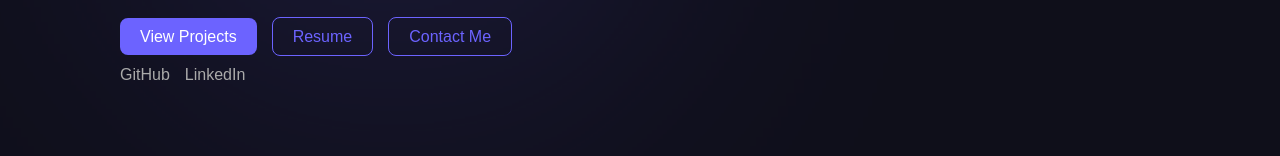
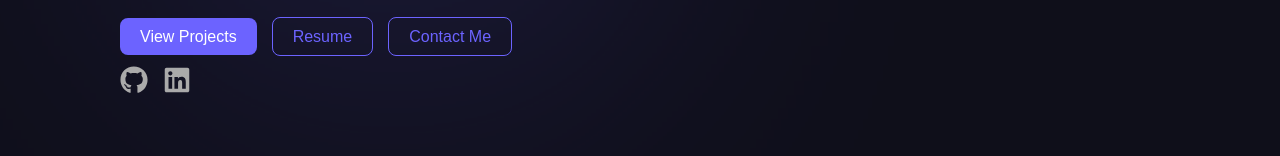
Before and after one commit to amanrai1235/Portfolio, a React (Vite) app in the folder my-app/: page / in a window 1280 px wide. Shown: the part 628-784 px from the top of the page. Built offline with nearby package versions, Linux system fonts and the light colour scheme.

Commit message:
all done

```diff
--- a/my-app/package.json
+++ b/my-app/package.json
@@ -11,7 +11,8 @@
   },
   "dependencies": {
     "react": "^19.2.4",
-    "react-dom": "^19.2.4"
+    "react-dom": "^19.2.4",
+    "react-icons": "^5.7.0"
   },
   "devDependencies": {
     "@babel/core": "^7.29.0",
--- a/my-app/src/App.jsx
+++ b/my-app/src/App.jsx
@@ -1,5 +1,6 @@
 import React, { useState } from "react";
 import "./App.css";
+import { FaGithub, FaLinkedin } from "react-icons/fa";
 
 function App() {
   const [menuOpen, setMenuOpen] = useState(false);
@@ -53,7 +54,12 @@
         View Projects
       </a>
 
-  <a href="/Aman_Resume.pdf" target="_blank" className="btn secondary">
+      <a
+        href="/Aman_Resume.pdf"
+        target="_blank"
+        rel="noopener noreferrer"
+        className="btn secondary"
+      >
         Resume
       </a>
 
@@ -66,10 +72,24 @@
     </div>
 
     <div className="hero-socials">
-      <a href="https://github.com/amanrai1235" target="_blank">GitHub</a>
-      <a href="https://www.linkedin.com/in/aman-kumar-rai-b4019b315" target="_blank">LinkedIn</a>
+      <a
+        href="https://github.com/amanrai1235"
+        target="_blank"
+        rel="noopener noreferrer"
+      >
+        <FaGithub size={28} />
+      </a>
+
+      <a
+        href="https://www.linkedin.com/in/aman-kumar-rai-b4019b315"
+        target="_blank"
+        rel="noopener noreferrer"
+      >
+        <FaLinkedin size={28} />
+      </a>
     </div>
-  </div>
+
+  </div> {/* <-- Yeh missing tha */}
 
   <div className="hero-right">
     <img src="/aman.jpg" alt="Aman" />
```
Also changed, not shown: 1 other file (tests, documents, lock files or other folders). Lines whose indentation alone changed are shown as unchanged.
